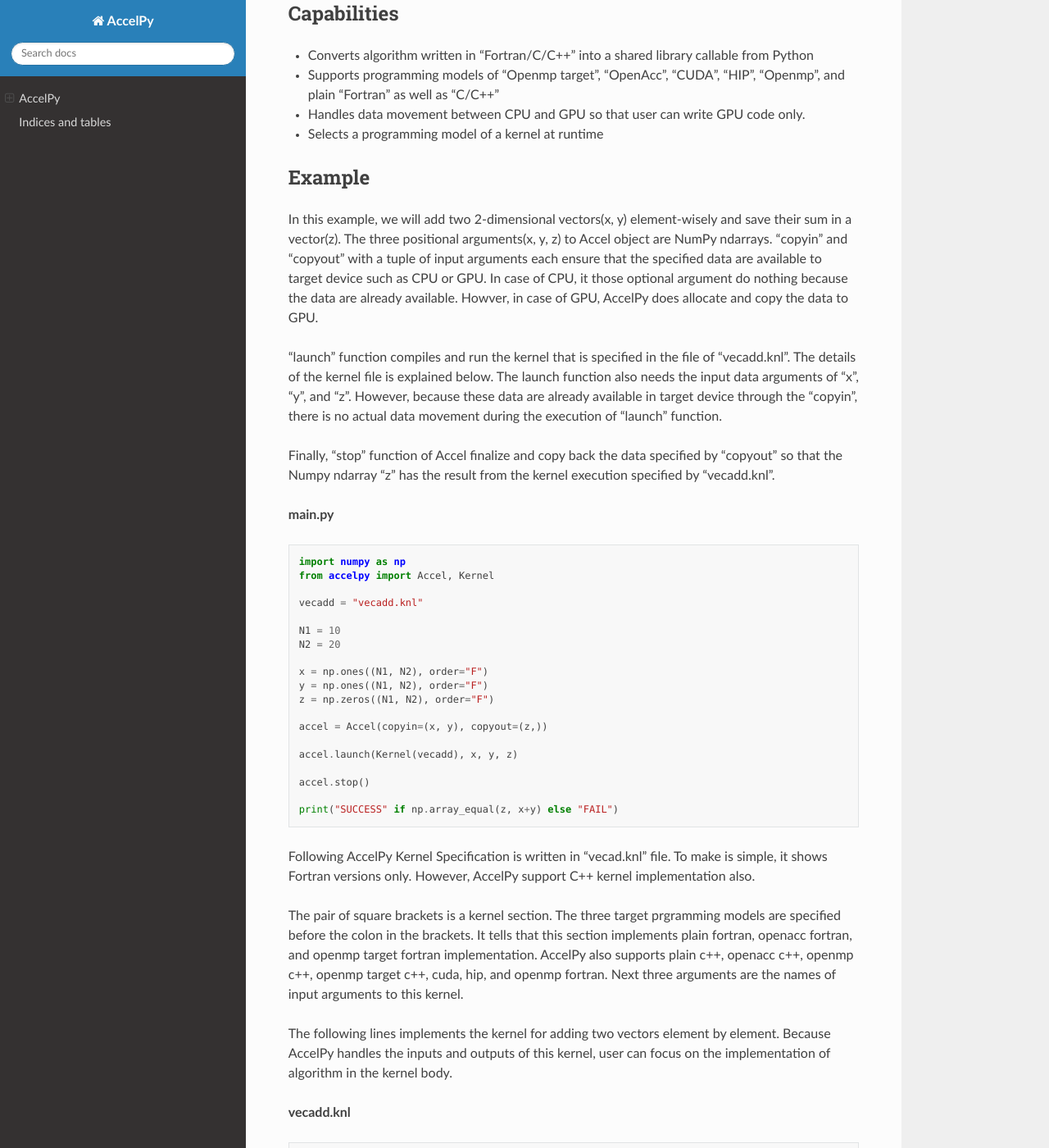
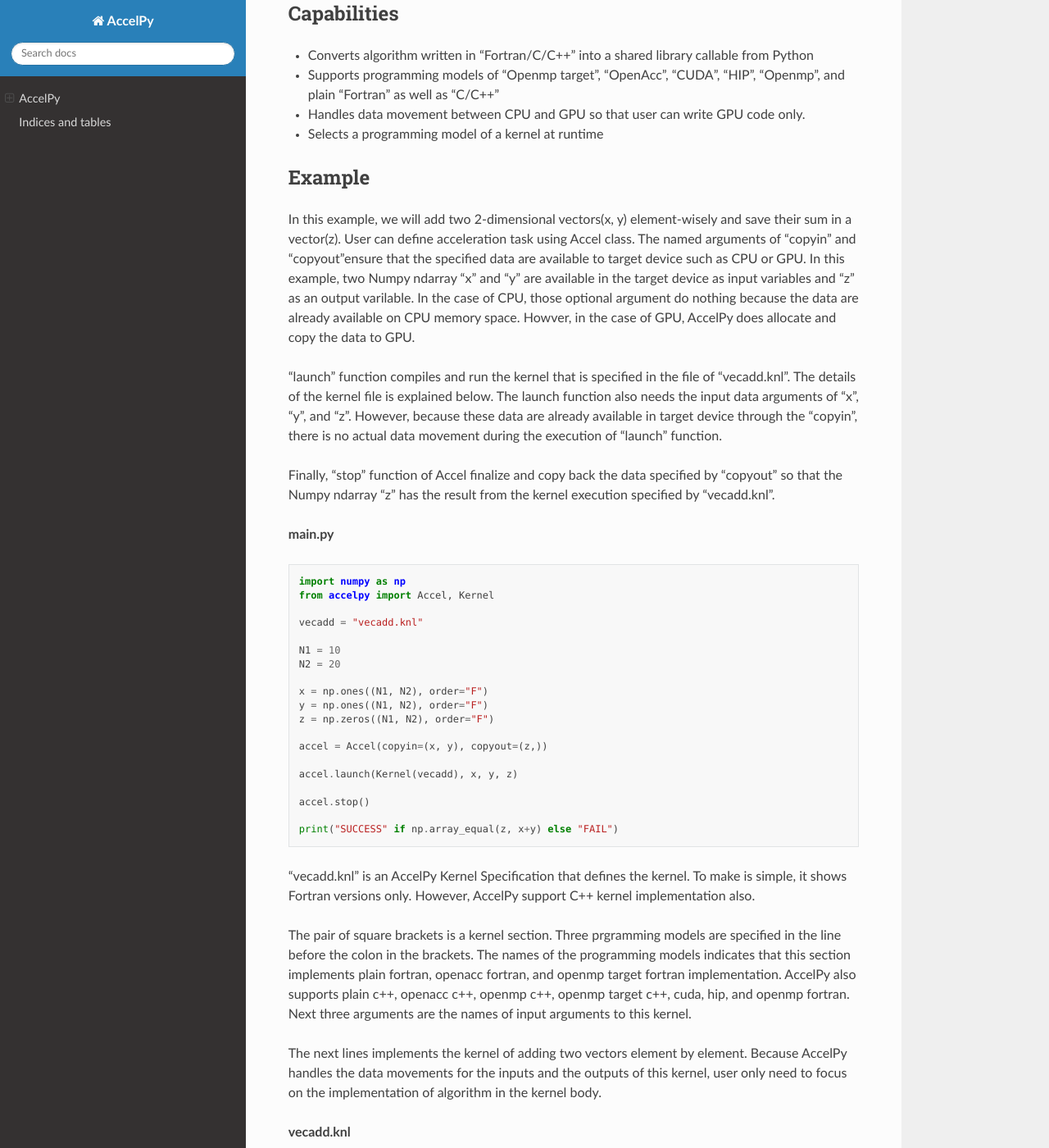
Before and after one commit to grnydawn/accelpy, a Sphinx documentation site: the page built from docs/source/index.rst, in a window 1280 px wide and 1400 px high, scrolled down 840 px. Shown: the whole window at 82% size. Built offline with Sphinx 7.4.7 and the Read the Docs theme 2.0.0, drawn with Linux system fonts in a browser that asks for light colours; the version number could not be read and is left out.

```diff
--- a/docs/source/index.rst
+++ b/docs/source/index.rst
@@ -37,7 +37,7 @@ Capabilities
 Example
 --------------
 
-In this example, we will add two 2-dimensional vectors(x, y) element-wisely and save their sum in a vector(z). The three positional arguments(x, y, z) to Accel object are NumPy ndarrays. "copyin" and "copyout" with a tuple of input arguments each ensure that the specified data are available to target device such as CPU or GPU. In case of CPU, it those optional argument do nothing because the data are already available. Howver, in case of GPU, AccelPy does allocate and copy the data to GPU.
+In this example, we will add two 2-dimensional vectors(x, y) element-wisely and save their sum in a vector(z). User can define acceleration task using Accel class. The named arguments of "copyin" and "copyout"ensure that the specified data are available to target device such as CPU or GPU. In this example, two Numpy ndarray "x" and "y" are available in the target device as input variables and "z" as an output varilable. In the case of CPU, those optional argument do nothing because the data are already available on CPU memory space. Howver, in the case of GPU, AccelPy does allocate and copy the data to GPU.
 
 "launch" function compiles and run the kernel that is specified in the file of "vecadd.knl". The details of the kernel file is explained below. The launch function also needs the input data arguments of "x", "y", and "z". However, because these data are already available in target device through the "copyin", there is no actual data movement during the execution of "launch" function.
 
@@ -68,11 +68,11 @@ Finally, "stop" function of Accel finalize and copy back the data specified by "
     print("SUCCESS" if np.array_equal(z, x+y) else "FAIL")
 
 
-Following AccelPy Kernel Specification is written in "vecad.knl" file. To make is simple, it shows Fortran versions only. However, AccelPy support C++ kernel implementation also.
+"vecadd.knl" is an AccelPy Kernel Specification that defines the kernel. To make is simple, it shows Fortran versions only. However, AccelPy support C++ kernel implementation also.
 
-The pair of square brackets is a kernel section. The three target prgramming models are specified before the colon in the brackets. It tells that this section implements plain fortran, openacc fortran, and openmp target fortran implementation. AccelPy also supports plain c++, openacc c++, openmp c++, openmp target c++, cuda, hip, and openmp fortran. Next three arguments are the names of input arguments to this kernel.
+The pair of square brackets is a kernel section. Three prgramming models are specified in the line before the colon in the brackets. The names of the programming models indicates that this section implements plain fortran, openacc fortran, and openmp target fortran implementation. AccelPy also supports plain c++, openacc c++, openmp c++, openmp target c++, cuda, hip, and openmp fortran. Next three arguments are the names of input arguments to this kernel.
 
-The following lines implements the kernel for adding two vectors element by element. Because AccelPy handles the inputs and outputs of this kernel, user can focus on the implementation of algorithm in the kernel body.
+The next lines implements the kernel of adding two vectors element by element. Because AccelPy handles the data movements for the inputs and the outputs of this kernel, user only need to focus on the implementation of algorithm in the kernel body.
 
 **vecadd.knl**
 ::
```
Also changed, not shown: README.rst (+105 -4 lines).
